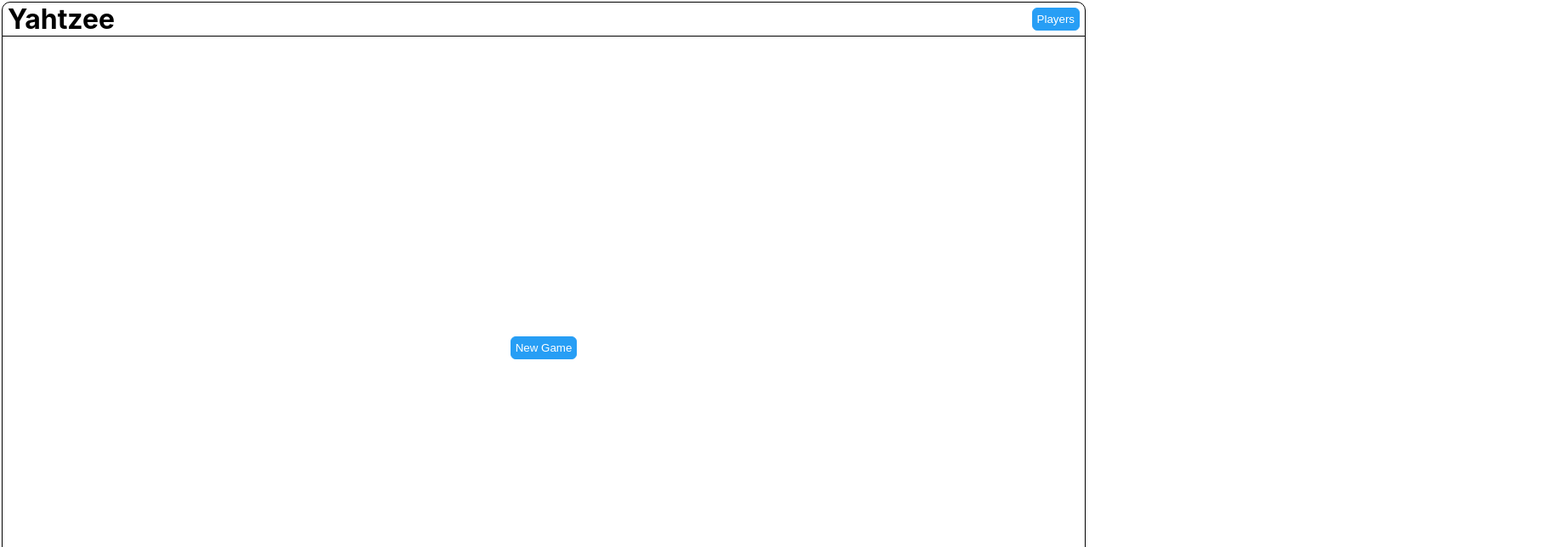
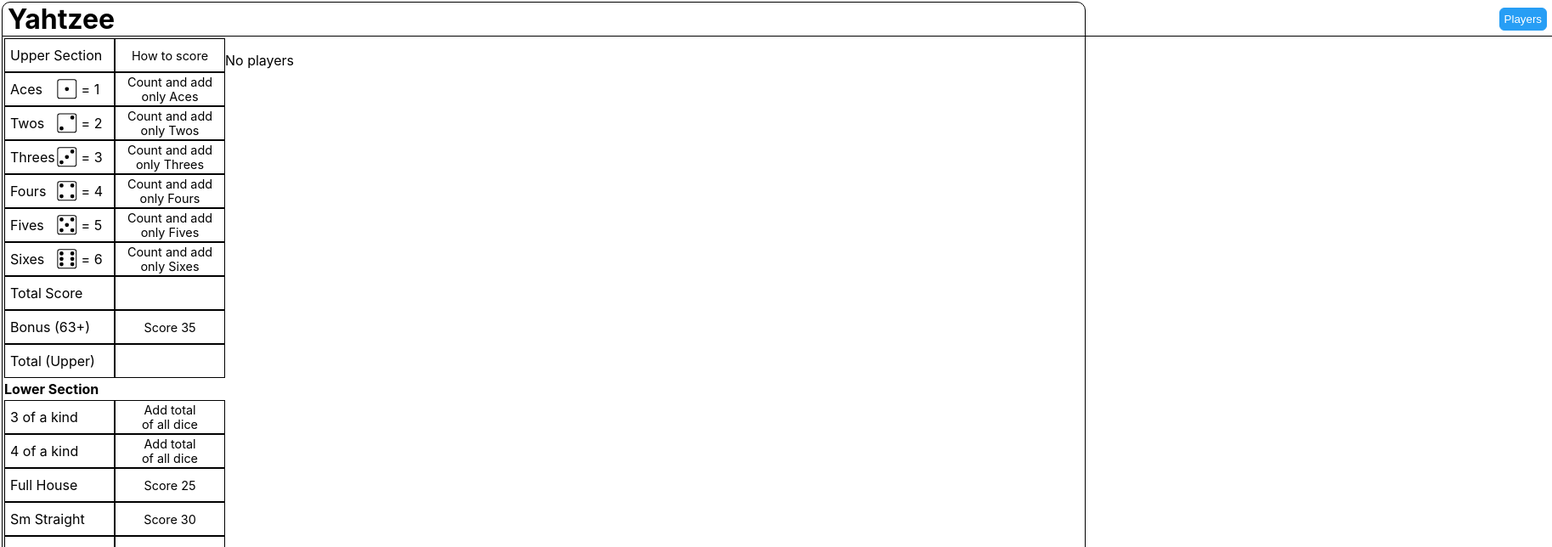
Before and after one commit to brentkeller/yahtzee-scoresheet, a React (Create React App) app: page / in a window 1280 px wide. Shown: the top 644 px of the page at 85% size, 1827 px wide, since content can reach past the window. Built offline with nearby package versions, Linux system fonts and the light colour scheme.

Commit message:
Add data persistence

```diff
--- a/src/components/App.tsx
+++ b/src/components/App.tsx
@@ -1,34 +1,55 @@
 import React, { useState } from 'react';
 import './App.css';
+import { Game } from '../models/game';
+import { Player, PlayerData } from '../models/player';
 import { ScoreSheet } from './ScoreSheet';
-import { Game } from '../models/game';
 import { GameMenu } from './GameMenu';
 import { Button } from './Button';
 
+const storageKey = 'yahtzeegame';
+
+const loadGame = () => {
+  let data = localStorage.getItem(storageKey);
+  if (!data) return new Game();
+  let game = JSON.parse(data);
+  // rehydrate class instances
+  game.players = game.players.map((p: PlayerData) => Player.fromData(p));
+  return new Game(game);
+};
+
+const saveGame = (game: Game) => {
+  localStorage.setItem(storageKey, JSON.stringify(game));
+};
+
 interface IGameContext {
   game?: Game;
-  updateGame: (game?: Game) => void;
+  updateGame: (game: Game) => void;
 }
 
 export const GameContext = React.createContext<IGameContext>({
-  game: new Game(),
+  game: loadGame(),
   updateGame: (game?: Game) => {},
 });
 
 export const App: React.FC = () => {
-  const [game, setGame] = useState<Game | undefined>();
+  const [game, setGame] = useState<Game | undefined>(loadGame());
   const [menuVisible, setMenuVisible] = useState(false);
+
+  const updateGame = (game: Game) => {
+    saveGame(game);
+    setGame(game);
+  };
 
   const showMenu = () => setMenuVisible(true);
   const hideMenu = () => setMenuVisible(false);
 
   const startNewGame = () => {
-    setGame(new Game());
+    updateGame(new Game());
     showMenu();
   };
 
   return (
-    <GameContext.Provider value={{ game, updateGame: setGame }}>
+    <GameContext.Provider value={{ game, updateGame }}>
       <main className="app">
         <header className="header">
           <h1>Yahtzee</h1>
--- a/src/models/player.ts
+++ b/src/models/player.ts
@@ -24,6 +24,12 @@
   [key: string]: number | undefined; // Index signature
 }
 
+export interface PlayerData {
+  id: string;
+  name: string;
+  scores: PlayerScores;
+}
+
 export class Player {
   id: string;
   name: string;
@@ -44,4 +50,11 @@
   reset() {
     this.scores = new PlayerScores();
   }
+
+  static fromData(p: PlayerData) {
+    const newPlayer = new this(p.name);
+    newPlayer.id = p.id;
+    newPlayer.scores = p.scores;
+    return newPlayer;
+  }
 }
```
